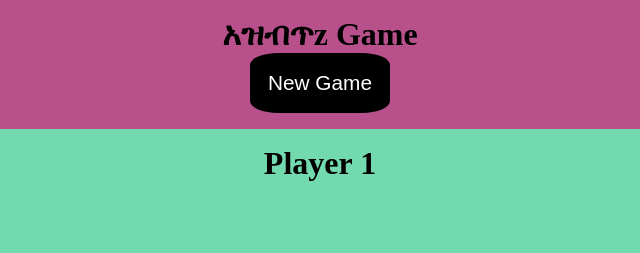
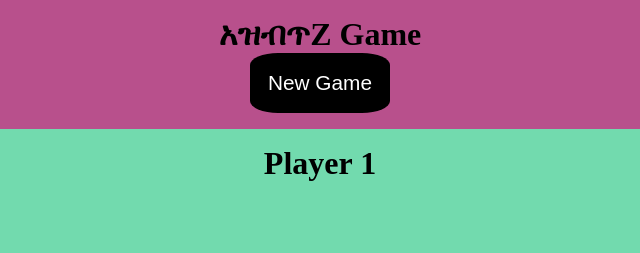
Before and after one commit to dems21/Azbt, a plain HTML site: page index.html in a window 1280 px wide. Shown: the top 253 px of the page, 320-960 px from the left. Drawn offline with Linux system fonts and the light colour scheme.

Commit message:
Update index.html

```diff
--- a/index.html
+++ b/index.html
@@ -4,11 +4,11 @@
     <meta charset="UTF-8" />
     <meta http-equiv="X-UA-Compatible" content="IE=edge" />
     <meta name="viewport" content="width=device-width, initial-scale=1.0" />
-    <title>አዝብጥz Game</title>
+    <title>አዝብጥZ Game</title>
     <link rel="stylesheet" href="css.css" />
   </head>
   <body>
-    <h1>አዝብጥz Game</h1>
+    <h1>አዝብጥZ Game</h1>
     <button class="btn_newgame">New Game</button>
     <div class="player1 blur">
       <h1 class="p1Name">Player 1</h1>
```
